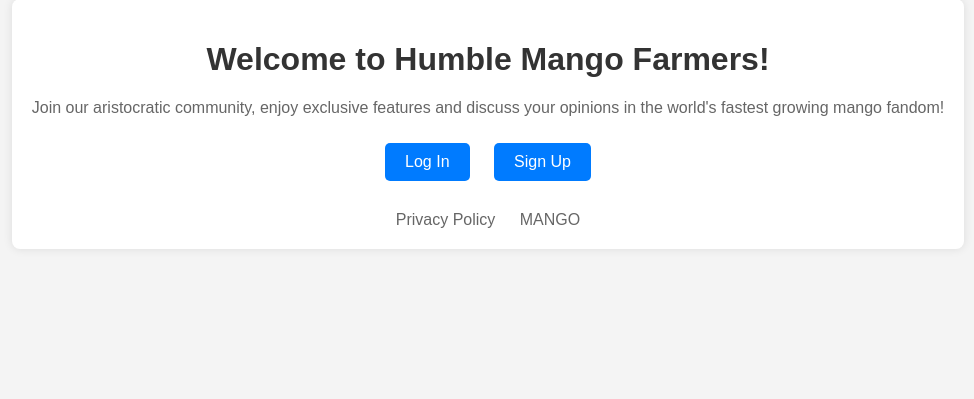
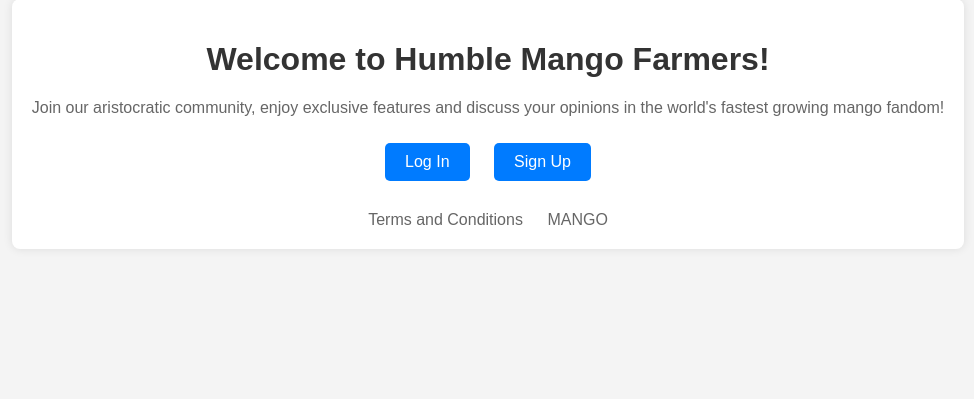
Before and after one commit to barni701/GroupSoftwareEngineering, a Django app: page /users/ in a window 1280 px wide. Shown: the part 276-675 px from the top of the page, without its empty margins (152-1126 px from the left). Run offline with Django 5.2, Linux system fonts and the light colour scheme.

Commit message:
Rename PP -> TC

```diff
--- a/djangoProject/users/templates/users/landing.html
+++ b/djangoProject/users/templates/users/landing.html
@@ -61,7 +61,7 @@
         <a href="{% url 'signup' %}" class="btn">Sign Up</a>
 
         <div class="footer-links">
-            <a href="{% url 'privacy_policy' %}">Privacy Policy</a>
+            <a href="{% url 'terms_and_conditions' %}">Terms and Conditions</a>
             <a href="https://en.wikipedia.org/wiki/Mango">MANGO</a>
         </div>
     </div>
--- a/djangoProject/users/templates/users/signup.html
+++ b/djangoProject/users/templates/users/signup.html
@@ -47,7 +47,7 @@
         <div class="form-group">
             {{ form.gdpr_consent.label_tag }}
             {{ form.gdpr_consent }}
-            <small>Read our <a href="{% url 'privacy_policy' %}" target="_blank">Privacy Policy</a>.</small>
+            <small>Read our <a href="{% url 'privacy_policy' %}" target="_blank">Terms and Conditions</a>.</small>
         </div>
     </form>
 </body>
--- a/djangoProject/users/templates/users/signup_new.html
+++ b/djangoProject/users/templates/users/signup_new.html
@@ -64,7 +64,7 @@
                                 {{ form.gdpr_consent.errors }}
                                 <input type="checkbox" name="gdpr_consent" class="form-check-input" {% if form.gdpr_consent.value %}checked{% endif %}>
                                 <label class="form-check-label" for="gdpr_consent">
-                                    I agree to the <a href="{% url 'privacy_policy' %}" target="_blank">Privacy Policy</a>
+                                    I agree to the <a href="{% url 'terms_and_conditions' %}" target="_blank">Terms and Conditions</a>
                                 </label>
                             </div>
                             <button type="submit" class="btn btn-primary btn-block">Sign Up</button>
--- a/djangoProject/users/templates/users/tc.html
+++ b/djangoProject/users/templates/users/tc.html
@@ -70,7 +70,7 @@
         <p>All content on our website (text, graphics, logos, etc.) is owned by us or licensed to us. You may not copy, modify, or distribute our content without permission.</p>
 
         <h2>5. Privacy Policy</h2>
-        <p>Your use of our services is also governed by our Privacy Policy, which explains how we collect, use, and protect your data.</p>
+        <p>Your use of our services is also governed by our <a class="link" href={%url 'privacy_policy'%}>Privacy Policy</a>, which explains how we collect, use, and protect your data.</p>
 
         <h2>6. Limitation of Liability</h2>
         <p>We do not guarantee uninterrupted or error-free service. We are not liable for any damages resulting from your use of our services.</p>
--- a/djangoProject/users/urls.py
+++ b/djangoProject/users/urls.py
@@ -10,8 +10,9 @@ urlpatterns = [
     path("logout/", auth_views.LogoutView.as_view(), name='logout'),
     path("signup/", views.signup, name='signup'),
     path("delete-account/", views.delete_account, name='delete_account'),
-    path('privacy-policy/', views.privacy_policy, name='privacy_policy'),
+    path('terms-and-conitions/', views.terms_and_conditions, name='terms_and_conditions'),
     path("profile/", views.profile_view, name='profile'),
     path("user-data/", views.user_data_view, name="user_data"),
+    path("privacy-policy", views.privacy_policy, name="privacy_policy"),
 
 ]
--- a/djangoProject/users/views.py
+++ b/djangoProject/users/views.py
@@ -37,8 +37,11 @@ def landing(request):
     return render(request, 'users/landing.html')
 
 
+def terms_and_conditions(request):
+    return render(request, 'users/tc.html')
+
 def privacy_policy(request):
-    return render(request, 'users/tc.html')
+    return render(request, 'users/privacy_policy.html')
 
 logger = logging.getLogger(__name__)
 
```
